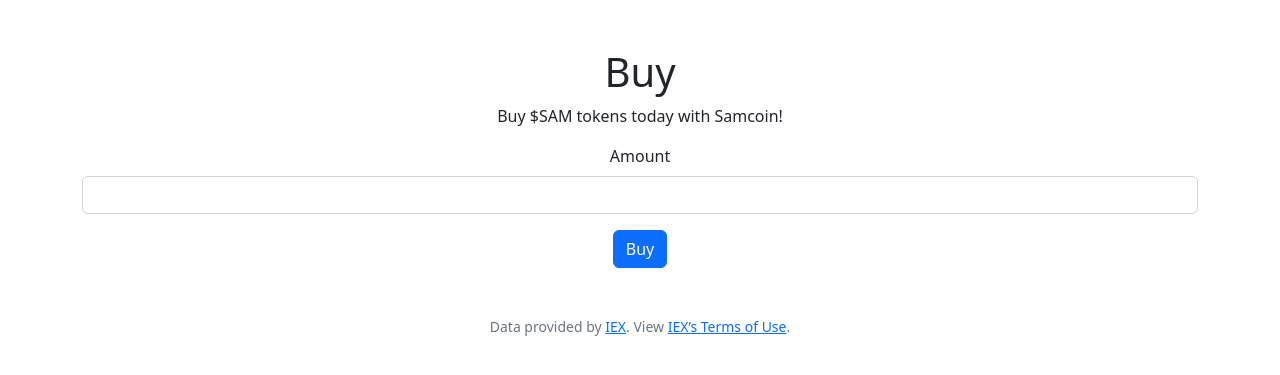
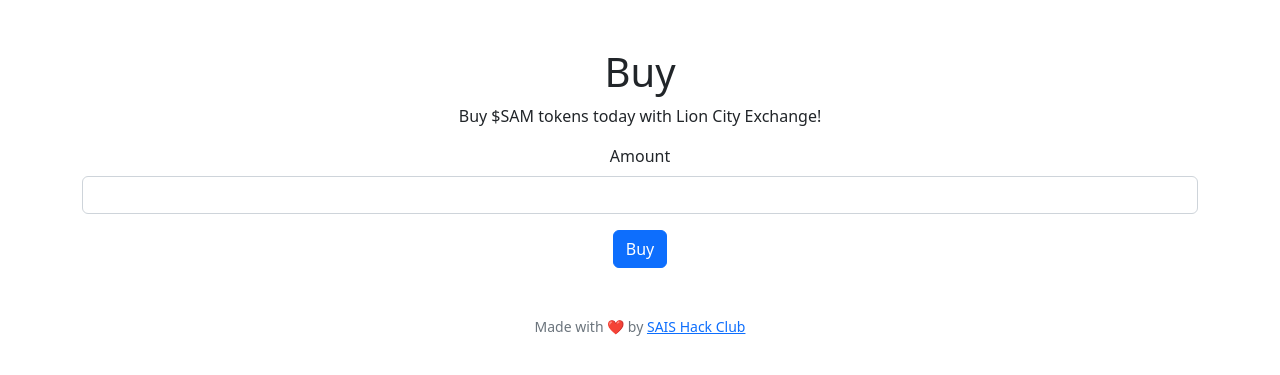
Before and after one commit to cytronicoder/samcoin, a Flask app: page /buy in a window 1280 px wide. Shown: the part 76-451 px from the top of the page. Run offline with Flask 2, Linux system fonts and the light colour scheme; the visitor is signed in with stand-in values (Sample User, id 1); some libraries are stand-ins or nearby versions.

Commit message:
Final edits

```diff
--- a/templates/apology.html
+++ b/templates/apology.html
@@ -6,9 +6,10 @@ Apology
 
 {% block main %}
 <div class="container">
-    <img src="/static/apology.jpg" alt="Apology" style="width:100%">
 
-    <div class="row">
+    <img src="/static/apology.png" alt="Apology" class="img-fluid">
+
+    <div class="row mt-3">
         <div class="col">
             <h1>{{ top }}</h1>
             <p>
--- a/templates/buy.html
+++ b/templates/buy.html
@@ -10,7 +10,7 @@ Buy
     <div class="col">
       <h1>Buy</h1>
       <p>
-        Buy $SAM tokens today with Samcoin!
+        Buy $SAM tokens today with Lion City Exchange!
       </p>
       <form action="/buy" method="post">
         <div class="mb-3">
--- a/templates/history.html
+++ b/templates/history.html
@@ -8,6 +8,7 @@ History
 <div class="card mx-auto" style="width: 50rem;">
     <div class="card-body">
         <h5 class="card-title">History</h5>
+        <p>Remember to spend your money wisely!</p>
         <table class="table table-striped">
             <thead>
                 <tr>
--- a/templates/index.html
+++ b/templates/index.html
@@ -8,9 +8,9 @@ Home
 <div class="container">
   <div class="row">
     <div class="col">
-      <h1>Samcoin</h1>
+      <h1>Lion City Exchange</h1>
       <p>
-        Buy and sell $SAM tokens today with Samcoin!
+        Buy and sell $SAM tokens today with Lion City Exchange!
       </p>
       <p>
         <a href="/buy" class="btn btn-primary">Buy</a>
--- a/templates/layout.html
+++ b/templates/layout.html
@@ -27,26 +27,26 @@
     <link rel="manifest" href="/static/favicons/site.webmanifest" />
 
     <!-- title + description -->
-    <title>{% block title %}{% endblock %} - Samcoin</title>
+    <title>{% block title %}{% endblock %} - Lion City Exchange</title>
     <meta name="description" content="Buy and sell $SAM tokens now!" />
 
     <!-- open graph -->
-    <meta name="og:title" content="Samcoin" />
+    <meta name="og:title" content="Lion City Exchange" />
     <meta
       name="og:description"
-      content="Buy and sell $SAM tokens today with Samcoin!"
+      content="Buy and sell $SAM tokens today with Lion City Exchange!"
     />
     <meta name="og:image" content="/static/promo.png" />
-    <meta name="og:url" content="https://samcoin.saishack.club" />
+    <meta name="og:url" content="https://Lion City Exchange.saishack.club" />
 
     <!-- twitter -->
     <meta name="twitter:card" content="summary_large_image" />
     <meta name="twitter:site" content="@saishackclub" />
     <meta name="twitter:creator" content="@saishackclub" />
-    <meta name="twitter:title" content="Samcoin" />
+    <meta name="twitter:title" content="Lion City Exchange" />
     <meta
       name="twitter:description"
-      content="Buy and sell $SAM tokens today with Samcoin!"
+      content="Buy and sell $SAM tokens today with Lion City Exchange!"
     />
     <meta name="twitter:image" content="/static/promo.png" />
 
@@ -136,8 +136,7 @@
     </main>
 
     <footer class="mb-5 small text-center text-muted">
-      Data provided by <a href="https://iexcloud.io/">IEX</a>. View
-      <a href="https://iexcloud.io/terms/">IEX’s Terms of Use</a>.
+      Made with ❤️ by <a href="https://saishack.club">SAIS Hack Club</a>
     </footer>
   </body>
 </html>
--- a/templates/sell.html
+++ b/templates/sell.html
@@ -10,7 +10,7 @@ Sell
     <div class="col">
       <h1>Sell</h1>
       <p>
-        Sell $SAM tokens today with Samcoin!
+        Sell $SAM tokens today with Lion City Exchange!
       </p>
       <form action="/sell" method="post">
         <div class="mb-3">
```
Also changed, not shown: static/css/layout.css (+7 -10 lines).
